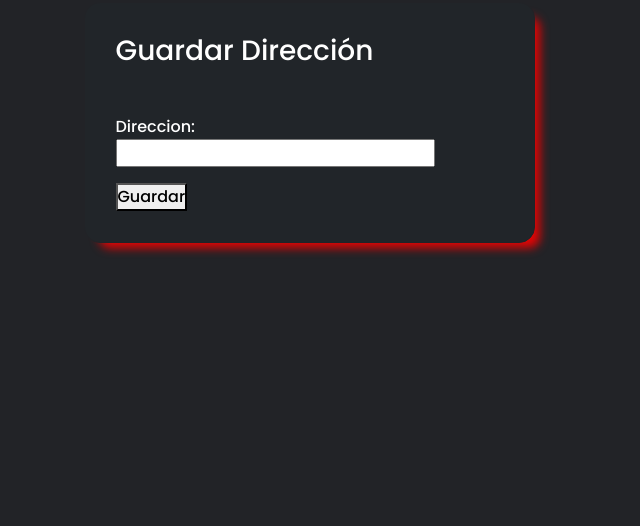
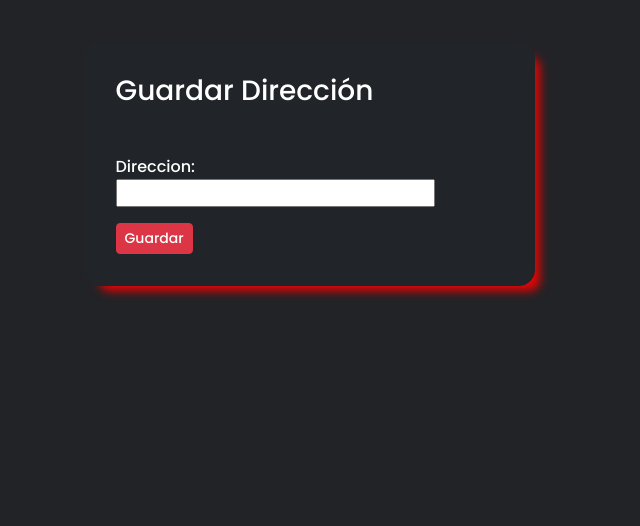
Before and after one commit to BorisSMorales/grupal_m7, a Django app: page /agregar_direccion/ in a window 1280 px wide. Shown: the part 70-596 px from the top of the page, without its empty margins (331-971 px from the left). Run offline with Django 4.2, Linux system fonts and the light colour scheme; some libraries are stand-ins or nearby versions.

Commit message:
ola k ase

```diff
--- a/grupal/principal/forms.py
+++ b/grupal/principal/forms.py
@@ -122,12 +122,12 @@ class FormPedidogestion(forms.ModelForm):
     OPCIONES_ESTADO = [('Pendiente', 'Pendiente'), ('Procesando', 'En Proceso'), ('Enviado', 'Enviado'), ('Entregado', 'Entregado')]
 
     direccion_cliente = forms.ModelChoiceField(queryset=DireccionCliente.objects.none(), required=True)
-    total = forms.DecimalField(label='Total', required=True, error_messages={'required': 'El total es requerido'}, widget=forms.NumberInput(attrs={'class': 'form-control', 'placeholder': 'Total'}), help_text='Ingrese el total')
+    # total = forms.DecimalField(label='Total', required=True, error_messages={'required': 'El total es requerido'}, widget=forms.NumberInput(attrs={'class': 'form-control', 'placeholder': 'Total'}), help_text='Ingrese el total')
     estado = forms.ChoiceField(choices=OPCIONES_ESTADO, required=True, error_messages={'required': 'El estado es requerido'}, widget=forms.Select(attrs={'class': 'form-control'}), help_text='Seleccione el estado del pedido')
 
     class Meta:
         model = Pedido
-        fields = ['direccion_cliente', 'total', 'estado']
+        fields = ['direccion_cliente', 'estado']
 
     def __init__(self, cliente_id=None, *args, **kwargs):
         super().__init__(*args, **kwargs)
--- a/grupal/principal/templates/telovendo3app/agregar_direccion.html
+++ b/grupal/principal/templates/telovendo3app/agregar_direccion.html
@@ -7,14 +7,14 @@
   <section class="gradient-custom">
       <div class="container ">
           <div class="row d-flex justify-content-center align-items-center">
-              <div class="col-12 col-md-8 col-lg-6 col-xl-5">
+              <div class="col-12 col-md-8 col-lg-6 col-xl-5 login">
                   <div class="card bg-dark text-white" style="border-radius: 1rem;">
                       <div class="card-body">
                         <h3 class="card-title">Guardar Dirección</h3><br>
                         <form method="post">
                           {% csrf_token %}
                           {{ form.as_p }}
-                          <button type="submit">Guardar</button>
+                          <button class="btn btn-sm btn-danger" type="submit">Guardar</button>
                         </form>
                       </div>
                   </div>
--- a/grupal/principal/templates/telovendo3app/agregar_pedido.html
+++ b/grupal/principal/templates/telovendo3app/agregar_pedido.html
@@ -8,7 +8,7 @@
 <section class="gradient-custom">
     <div class="container ">
         <div class="row d-flex justify-content-center align-items-center">
-            <div class="col-12 col-md-8 col-lg-6 col-xl-5">
+            <div class="col-12 col-md-8 col-lg-6 col-xl-5 login">
                 <div class="card bg-dark text-white " style="border-radius: 1rem;">
                     <div class="card-body">
                         <h3 class="card-title">Agregar Pedido</h3><br>
--- a/grupal/principal/templates/telovendo3app/agregar_pedido_gestion.html
+++ b/grupal/principal/templates/telovendo3app/agregar_pedido_gestion.html
@@ -8,7 +8,7 @@
 <section class="gradient-custom">
     <div class="container ">
         <div class="row d-flex justify-content-center align-items-center">
-            <div class="col-12 col-md-8 col-lg-6 col-xl-5">
+            <div class="col-12 col-md-8 col-lg-6 col-xl-5 login">
                 <div class="card bg-dark text-white" style="border-radius: 1rem;">
                     <div class="card-body">
                         <h3 class="card-title">Agregar Pedido</h3><br>
--- a/grupal/principal/templates/telovendo3app/editar_estado.html
+++ b/grupal/principal/templates/telovendo3app/editar_estado.html
@@ -9,7 +9,7 @@
 <section class="gradient-custom">
     <div class="container ">
         <div class="row d-flex justify-content-center align-items-center">
-            <div class="col-12 col-md-8 col-lg-6 col-xl-5">
+            <div class="col-12 col-md-8 col-lg-6 col-xl-5 login">
                 <div class="card bg-dark text-white" style="border-radius: 1rem;">
                     <div class="card-body">
                         <h2>Editar Estado del Pedido</h2>
--- a/grupal/principal/templates/telovendo3app/lista_pedidos.html
+++ b/grupal/principal/templates/telovendo3app/lista_pedidos.html
@@ -4,6 +4,8 @@
 {%block Title%}Lista Pedidos{%endblock%}
 
 {% block content %}
+
+<h2 class="text-center mt-5">Lista de pedidos 💞</h2><br>
 
 <section>
     <div class="container">
--- a/grupal/principal/templates/telovendo3app/seleccionar_cliente.html
+++ b/grupal/principal/templates/telovendo3app/seleccionar_cliente.html
@@ -1,7 +1,9 @@
 {% extends 'telovendo3app/base.html' %}
+
 {%block Title%}Seleccionar Cliente{%endblock%}
 
 {% block content %}
+
 <section class="gradient-custom">
   <div class="container ">
       <div class="row d-flex justify-content-center align-items-center">
@@ -11,7 +13,7 @@
                 <form method="post">
                   {% csrf_token %}
                   {{ form.as_p }}
-                  <button type="submit">Continuar</button>
+                  <button class="btn btn-sm btn-danger" type="submit">Continuar</button>
                 </form>
               </div>
           </div>
```
Also changed, not shown: grupal/principal/templates/telovendo3app/lista_productos.html (+2 -6 lines), grupal/principal/templates/telovendo3app/pedido_cliente.html (indentation only).
